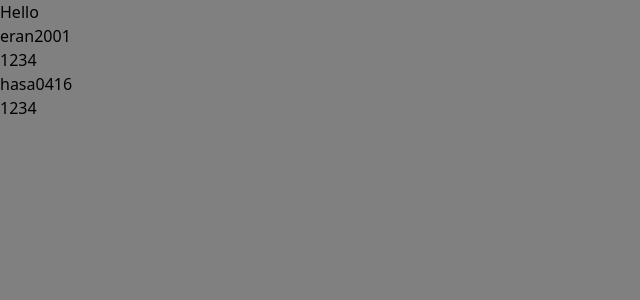
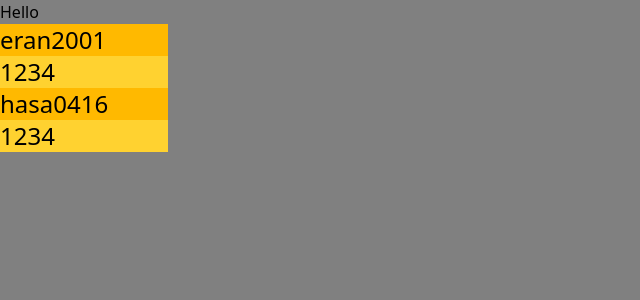
Before and after one commit to Eran2001/react-course, a React (Vite) app: page / in a window 1280 px wide. Shown: the top 300 px of the page, without its empty margins (0-640 px from the left). Built offline with nearby package versions, Linux system fonts and the light colour scheme.

Commit message:
add some styling

```diff
--- a/src/App.jsx
+++ b/src/App.jsx
@@ -13,8 +13,8 @@ const App = () => {
 const User = ({ username, password }) => {
   return (
     <>
-      <h1>{username}</h1>
-      <h2>{password}</h2>
+      <h1 className="text-2xl bg-amber-400 w-42">{username}</h1>
+      <h2 className="text-2xl bg-amber-300 w-42">{password}</h2>
     </>
   );
 };
```
